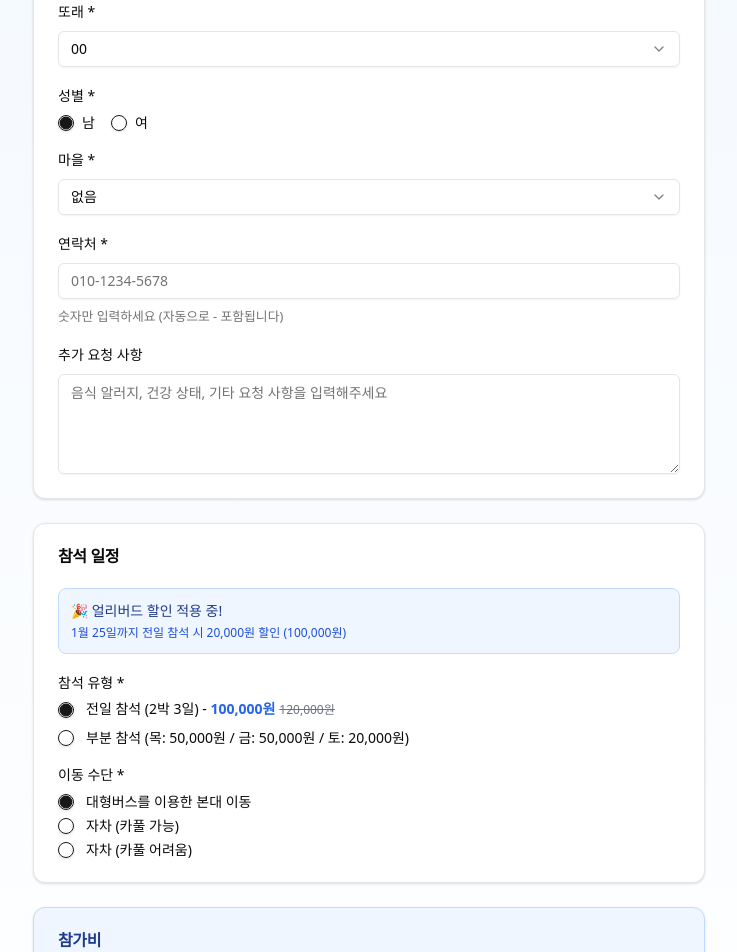
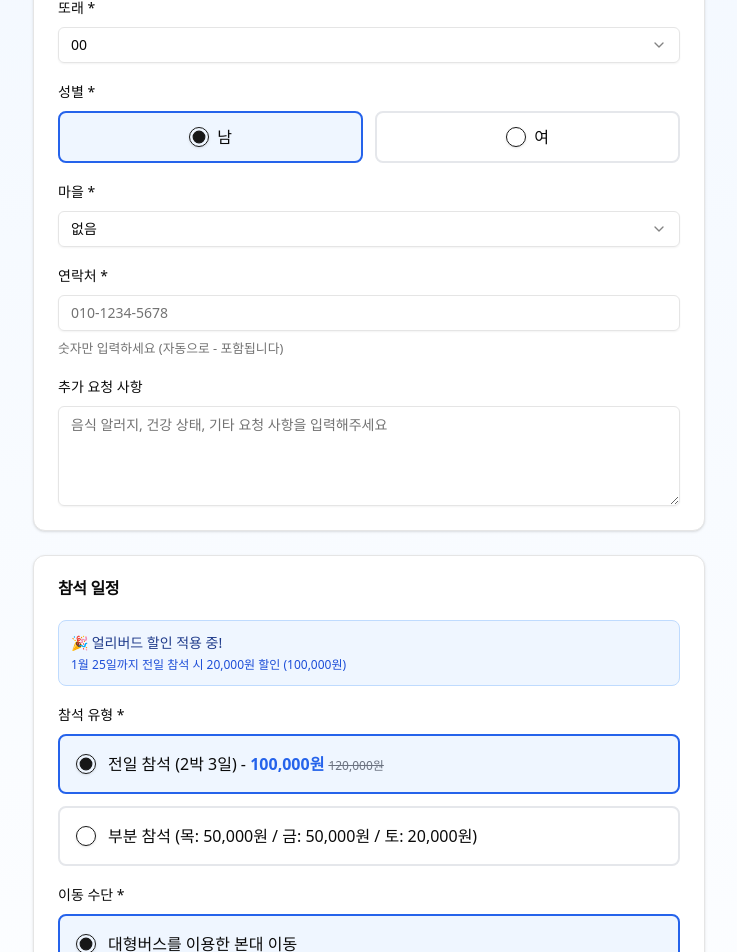
Before and after one commit to dogyungkim/BridgeJesusRetreat, a Next.js app: page / in a window 1280 px wide. Shown: the part 700-1652 px from the top of the page, without its empty margins (271-1008 px from the left). Built offline with nearby package versions, Linux system fonts and the light colour scheme.

Commit message:
feat: 디자인 개선

```diff
--- a/components/registration-form.tsx
+++ b/components/registration-form.tsx
@@ -91,11 +91,11 @@ export function RegistrationForm() {
         {/* 행사 정보 */}
         <Card>
           <CardHeader>
-            <CardTitle className="text-center text-2xl">2026 브릿지저스 겨울수련회 ☃️💙</CardTitle>
+            <CardTitle className="text-center text-xl md:text-2xl whitespace-nowrap">2026 브릿지저스 겨울수련회 ☃️💙</CardTitle>
           </CardHeader>
           <CardContent className="space-y-3">
             <div className="text-center space-y-2">
-              <p className="text-lg">💌 주제: 청지기 (청년이여, 지금 기도하라!)</p>
+              <p className="text-base">💌 주제: 청지기 (청년이여, 지금 기도하라!)</p>
               <p className="text-base">🗓️ 일정: 2026년 2월 5일(목) ~ 2월 7일(토)</p>
               <p className="text-base">📍 장소: 경기 화성시 팔탄면 마당바위로 135-21 청호인재개발원</p>
             </div>
@@ -196,17 +196,26 @@ export function RegistrationForm() {
                     <RadioGroup
                       onValueChange={field.onChange}
                       defaultValue={field.value}
-                      className="flex gap-4"
+                      className="flex gap-3"
                     >
                       {GENDERS.map((gender) => (
-                        <FormItem key={gender} className="flex items-center space-x-2 space-y-0">
+                        <label
+                          key={gender}
+                          className="border-2 rounded-lg px-6 py-3 cursor-pointer hover:bg-gray-50 transition-all flex-1 block"
+                          style={{
+                            borderColor: field.value === gender ? 'rgb(37 99 235)' : 'rgb(229 231 235)',
+                            backgroundColor: field.value === gender ? 'rgb(239 246 255)' : 'transparent'
+                          }}
+                        >
+                          <FormItem className="flex items-center justify-center space-x-2 space-y-0">
                             <FormControl>
-                            <RadioGroupItem value={gender} />
+                              <RadioGroupItem value={gender} className="w-5 h-5" />
                             </FormControl>
-                          <FormLabel className="font-normal cursor-pointer">
+                            <div className="font-normal">
                               {gender}
-                          </FormLabel>
+                            </div>
                           </FormItem>
+                        </label>
                       ))}
                     </RadioGroup>
                   </FormControl>
@@ -335,11 +344,26 @@ export function RegistrationForm() {
                       defaultValue={field.value}
                       className="flex flex-col gap-3"
                     >
+                      {/* 전일 참석 */}
+                      <label
+                        className="border-2 rounded-lg p-4 cursor-pointer hover:bg-gray-50 transition-all block"
+                        style={{
+                          borderColor: field.value === 'full' ? 'rgb(37 99 235)' : 'rgb(229 231 235)',
+                          backgroundColor: field.value === 'full' ? 'rgb(239 246 255)' : 'transparent'
+                        }}
+                      >
                         <FormItem className="flex items-center space-x-3 space-y-0">
                           <FormControl>
-                          <RadioGroupItem value="full" />
+                            <RadioGroupItem
+                              value="full"
+                              className="w-5 h-5"
+                              onClick={() => {
+                                field.onChange('full');
+                                form.setValue('transportType', '대형버스를 이용한 본대 이동');
+                              }}
+                            />
                           </FormControl>
-                        <FormLabel className="font-normal cursor-pointer">
+                          <div className="font-normal flex-1">
                             <span>전일 참석 (2박 3일) - </span>
                             {isEarlyBirdPeriod ? (
                               <>
@@ -349,16 +373,34 @@ export function RegistrationForm() {
                             ) : (
                               <span className="font-semibold">120,000원</span>
                             )}
-                        </FormLabel>
+                          </div>
                         </FormItem>
+                      </label>
+
+                      {/* 부분 참석 */}
+                      <label
+                        className="border-2 rounded-lg p-4 cursor-pointer hover:bg-gray-50 transition-all block"
+                        style={{
+                          borderColor: field.value === 'partial' ? 'rgb(37 99 235)' : 'rgb(229 231 235)',
+                          backgroundColor: field.value === 'partial' ? 'rgb(239 246 255)' : 'transparent'
+                        }}
+                      >
                         <FormItem className="flex items-center space-x-3 space-y-0">
                           <FormControl>
-                          <RadioGroupItem value="partial" />
+                            <RadioGroupItem
+                              value="partial"
+                              className="w-5 h-5"
+                              onClick={() => {
+                                field.onChange('partial');
+                                form.setValue('transportType', '자차 (카풀 가능)');
+                              }}
+                            />
                           </FormControl>
-                        <FormLabel className="font-normal cursor-pointer">
+                          <div className="font-normal flex-1">
                             부분 참석 (목: 50,000원 / 금: 50,000원 / 토: 20,000원)
-                        </FormLabel>
+                          </div>
                         </FormItem>
+                      </label>
                     </RadioGroup>
                   </FormControl>
                   <FormMessage />
@@ -379,12 +421,21 @@ export function RegistrationForm() {
                         { value: 'day1', label: '1일차 (목요일)' },
                         { value: 'day2', label: '2일차 (금요일)' },
                         { value: 'day3', label: '3일차 (토요일)' },
-                      ].map((day) => (
-                        <div key={day.value} className="flex items-center space-x-2">
+                      ].map((day) => {
+                        const isChecked = field.value?.includes(day.value as any) || false;
+                        return (
+                          <label
+                            key={day.value}
+                            className="border rounded-lg px-4 py-2.5 cursor-pointer hover:bg-gray-50 transition-all flex items-center space-x-3 block"
+                            style={{
+                              borderColor: isChecked ? 'rgb(191 219 254)' : 'rgb(229 231 235)',
+                              backgroundColor: isChecked ? 'rgb(239 246 255)' : 'transparent'
+                            }}
+                          >
                             <input
                               type="checkbox"
                               id={day.value}
-                            checked={field.value?.includes(day.value as any) || false}
+                              checked={isChecked}
                               onChange={(e) => {
                                 const currentValue = field.value || [];
                                 if (e.target.checked) {
@@ -393,13 +444,14 @@ export function RegistrationForm() {
                                   field.onChange(currentValue.filter((v) => v !== day.value));
                                 }
                               }}
-                            className="w-4 h-4"
+                              className="w-4 h-4 rounded border-gray-300 text-blue-600 focus:ring-blue-500"
                             />
-                          <label htmlFor={day.value} className="cursor-pointer">
+                            <span className="text-sm font-normal flex-1">
                               {day.label}
+                            </span>
                           </label>
-                        </div>
-                      ))}
+                        );
+                      })}
                     </div>
                     <FormMessage />
                   </FormItem>
@@ -418,20 +470,29 @@ export function RegistrationForm() {
                     <RadioGroup
                       onValueChange={field.onChange}
                       value={field.value}
-                      className="flex flex-col gap-2"
+                      className="flex flex-col gap-3"
                     >
                       {(attendanceType === 'full'
                         ? FULL_TRANSPORT_TYPES
                         : PARTIAL_TRANSPORT_TYPES
                       ).map((transport) => (
-                        <FormItem key={transport} className="flex items-center space-x-3 space-y-0">
+                        <label
+                          key={transport}
+                          className="border-2 rounded-lg p-4 cursor-pointer hover:bg-gray-50 transition-all block"
+                          style={{
+                            borderColor: field.value === transport ? 'rgb(37 99 235)' : 'rgb(229 231 235)',
+                            backgroundColor: field.value === transport ? 'rgb(239 246 255)' : 'transparent'
+                          }}
+                        >
+                          <FormItem className="flex items-center space-x-3 space-y-0">
                             <FormControl>
-                            <RadioGroupItem value={transport} />
+                              <RadioGroupItem value={transport} className="w-5 h-5" />
                             </FormControl>
-                          <FormLabel className="font-normal cursor-pointer">
+                            <div className="font-normal flex-1">
                               {transport}
-                          </FormLabel>
+                            </div>
                           </FormItem>
+                        </label>
                       ))}
                     </RadioGroup>
                   </FormControl>
```
Lines whose indentation alone changed are shown as unchanged.
